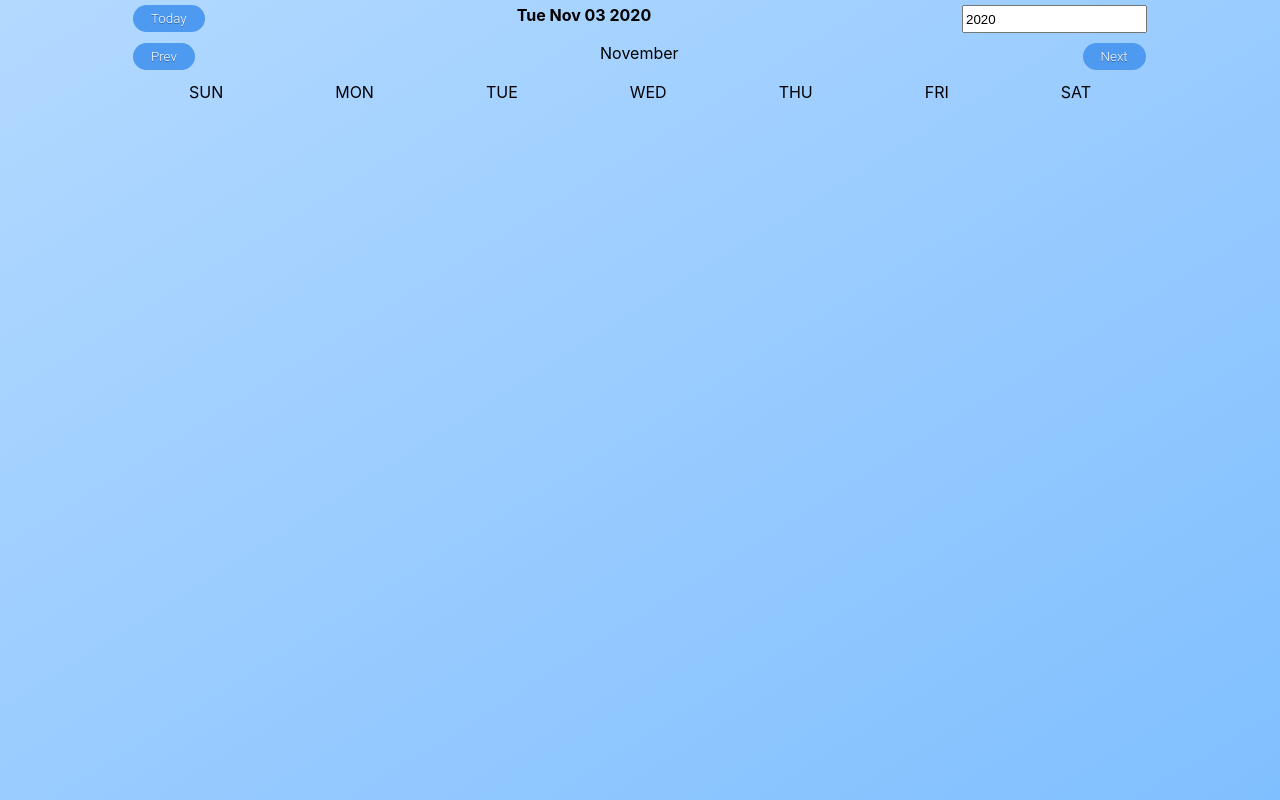
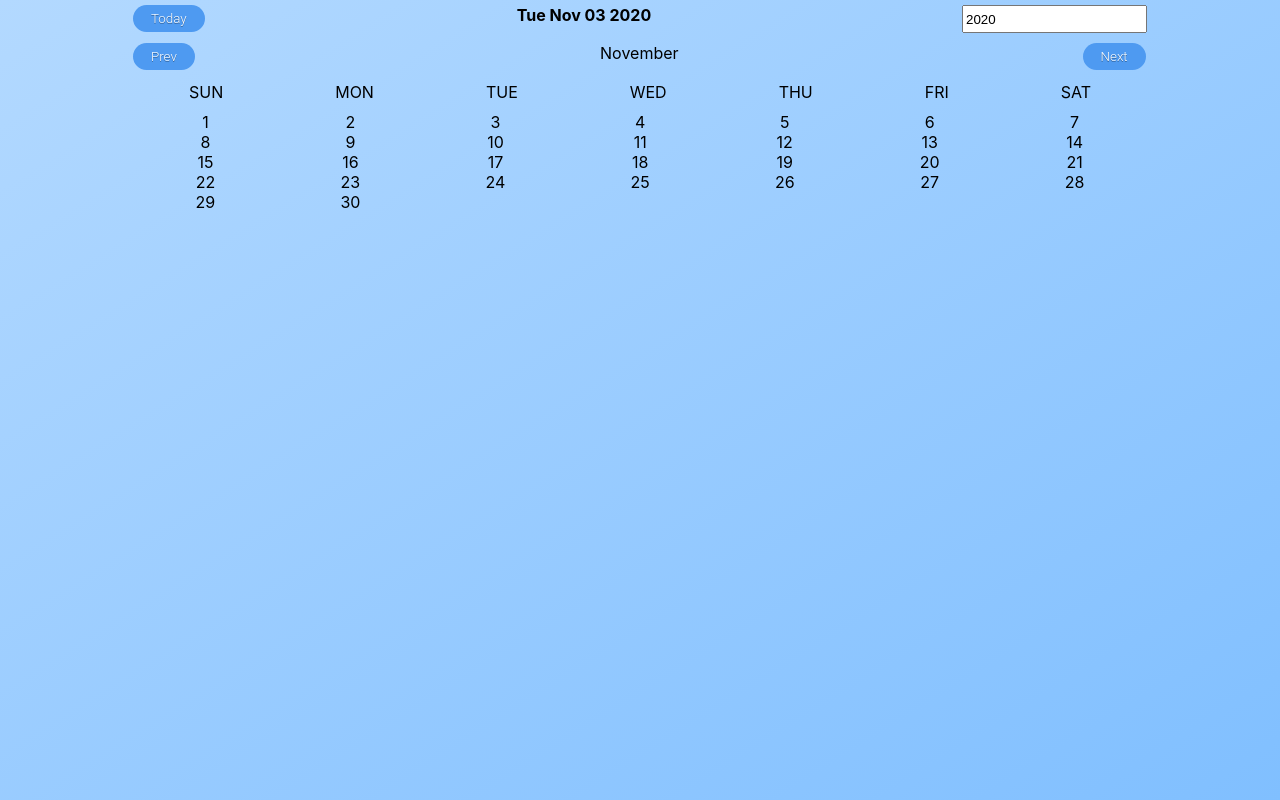
Before and after one commit to sunilsv26/Calander, a React (Create React App) app: page / in a window 1280 px wide. Built offline with nearby package versions, Linux system fonts and the light colour scheme.

Commit message:
#11 Added date comp and rendered succssfully

```diff
--- a/src/components/calander/calander.js
+++ b/src/components/calander/calander.js
@@ -1,41 +1,75 @@
-import React, { Component } from 'react'
+import React, { Component } from "react";
 
-import classes from './calander.module.css';
-import Year  from './yearHeader/year';
-import Month from './mothHeader/month';
-import DayNames from './dayHeader/day'
+import classes from "./calander.module.css";
+import Year from "./yearHeader/year";
+import Month from "./mothHeader/month";
+import DayNames from "./dayHeader/day";
+import Dates from "./datesHolder/date";
 
-class Calander extends Component{
-    state ={
-        year:2020,
-        month:'November',
-        today:'',
+const months = [
+    "January",
+    "February",
+    "March",
+    "April",
+    "May",
+    "June",
+    "July",
+    "August",
+    "September",
+    "October",
+    "November",
+    "December",
+  ];
+
+class Calander extends Component {
+  state = {
+    year: 2020,
+    month: "November",
+    dates: [],
+    today: "",
+  };
+
+  showDates = (month, year) => {
+    let firstDay = new Date(year, month).getDay();
+    let daysInMonth = 32 - new Date(year, month, 32).getDate();
+    let dates = new Array(firstDay).fill("");
+    console.log(dates);
+    for (let i = 1; i <= daysInMonth; i++) {
+      dates.push(i);
     }
+    this.setState({ dates: dates });
+  };
 
-    componentDidMount(){
-       this.getTodayHandler()
-    }
+  componentDidMount() {
+    this.getTodayHandler();
+    let today = new Date();
+    let monthIndex = today.getMonth();
+    let year = today.getFullYear();
+    this.showDates(monthIndex,year)
+  }
 
-    getTodayHandler=()=>{
-        let today = new Date();
-        this.setState({today:today.toDateString()})
-    }
+  getTodayHandler = () => {
+    let today = new Date();
+    this.setState({ today: today.toDateString() });
+  };
 
-    yearInputChangeHandler=(event)=>{
-        this.setState({year:event.target.value})
-    }
-    render(){
-        return(
-            <div className={classes.Calander}>
-                <Year year={this.state.year}
-                yearChanged={this.yearInputChangeHandler}
-                today={this.state.today}/>
-                <Month month={this.state.month} />
-                <DayNames />
-            </div>
-        )
-    }
-
+  yearInputChangeHandler = (event) => {
+    this.setState({ year: event.target.value });
+  };
+  render() {
+    return (
+      <div className={classes.Calander}>
+        <Year
+          year={this.state.year}
+          yearChanged={this.yearInputChangeHandler}
+          today={this.state.today}
+        />
+        <Month month={this.state.month} />
+        <DayNames />
+        <Dates dates={this.state.dates}/>
+      </div>
+    );
+  }
 }
 
 export default Calander;
--- /dev/null
+++ b/src/components/calander/datesHolder/date.js
@@ -0,0 +1,13 @@
+import React from 'react';
+
+import classes from './date.module.css';
+
+const dates = (props)=>{
+    return(
+        <div className={classes.Dates}>
+            {props.dates.map(date=><div key={date}>{date}</div>)}
+        </div>
+    )
+}
+
+export default dates;
--- /dev/null
+++ b/src/components/calander/datesHolder/date.module.css
@@ -0,0 +1,6 @@
+.Dates{
+    width: 100%;
+    display: grid;
+    grid-template-columns: repeat(7,auto);
+    grid-template-rows: repeat(6,auto);
+}
```
